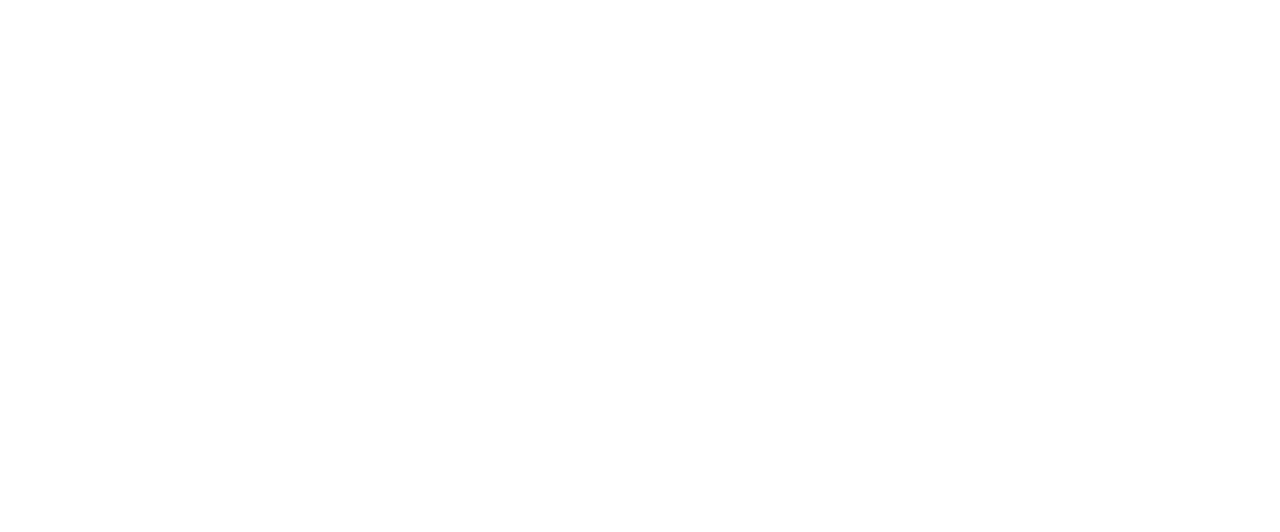
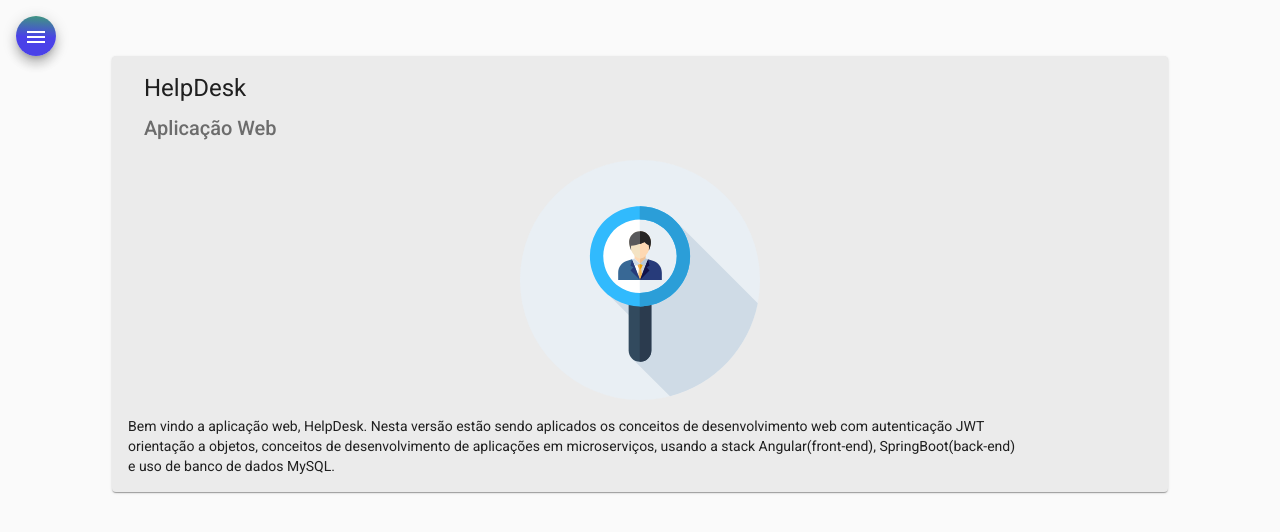
Before and after one commit to saulocapistrano/Front-Helpdesk, an Angular app in the folder front-helpdesk/helpdesk/: page /home in a window 1280 px wide. Before the commit this address led to /. Shown: the top 532 px of the page. Built offline with nearby package versions, Linux system fonts and the light colour scheme.

Commit message:
Html e Css do componente HOME criado

```diff
--- a/front-helpdesk/helpdesk/src/app/app-routing.module.ts
+++ b/front-helpdesk/helpdesk/src/app/app-routing.module.ts
@@ -1,9 +1,12 @@
 import { NgModule } from '@angular/core';
 import { RouterModule, Routes } from '@angular/router';
+import { HomeComponent } from './components/home/home.component';
 import { NavComponent } from './components/nav/nav.component';
 
 const routes: Routes = [
-{path:'',component: NavComponent}
+{path:'',component: NavComponent, children:[
+  {path:'home', component: HomeComponent}
+]}
 
 ];
 
--- a/front-helpdesk/helpdesk/src/app/components/home/home.component.css
+++ b/front-helpdesk/helpdesk/src/app/components/home/home.component.css
@@ -0,0 +1,8 @@
+.card{
+    width: 80%;
+    margin: auto;
+    background-color: rgb(235,235,235);
+}
+img{
+    height: 15rem;
+}
--- a/front-helpdesk/helpdesk/src/app/components/home/home.component.html
+++ b/front-helpdesk/helpdesk/src/app/components/home/home.component.html
@@ -1 +1,16 @@
-<p>home works!</p>
+<mat-card class="card">
+    <mat-card-header>
+
+      <mat-card-title><h1>HelpDesk</h1></mat-card-title>
+      <mat-card-subtitle><h2>Aplicação Web</h2></mat-card-subtitle>
+    </mat-card-header>
+    <img mat-card-image src="assets/img/human.svg" alt="Photo of a Shiba Inu">
+    <mat-card-content>
+      <p>
+        Bem vindo a aplicação web, HelpDesk. Nesta versão estão sendo aplicados os conceitos de desenvolvimento web com autenticação JWT<br>
+orientação a objetos, conceitos de desenvolvimento de aplicações em microserviços, usando a stack Angular(front-end), SpringBoot(back-end)<br>
+ e uso de banco de dados MySQL.
+      </p>
+    </mat-card-content>
+
+  </mat-card>
--- a/front-helpdesk/helpdesk/src/app/components/nav/nav.component.html
+++ b/front-helpdesk/helpdesk/src/app/components/nav/nav.component.html
@@ -33,6 +33,7 @@
       <button class="menu mat-elevation-z8" (click)="drawer.toggle()" mat-icon-button>
         <mat-icon>menu</mat-icon>
       </button>
+      <router-outlet></router-outlet>
     </div>
 
   </mat-drawer-container>
--- a/front-helpdesk/helpdesk/src/app/components/nav/nav.component.ts
+++ b/front-helpdesk/helpdesk/src/app/components/nav/nav.component.ts
@@ -1,4 +1,5 @@
 import { Component, OnInit } from '@angular/core';
+import { Route, Router } from '@angular/router';
 
 @Component({
   selector: 'app-nav',
@@ -7,9 +8,10 @@
 })
 export class NavComponent implements OnInit {
 
-  constructor() { }
+  constructor(private router: Router) { }
 
   ngOnInit(): void {
+    this.router.navigate(['home'])
   }
 
 }
```
Also changed, not shown: front-helpdesk/helpdesk/src/app/components/nav/nav.component.css (line endings or trailing spaces).
